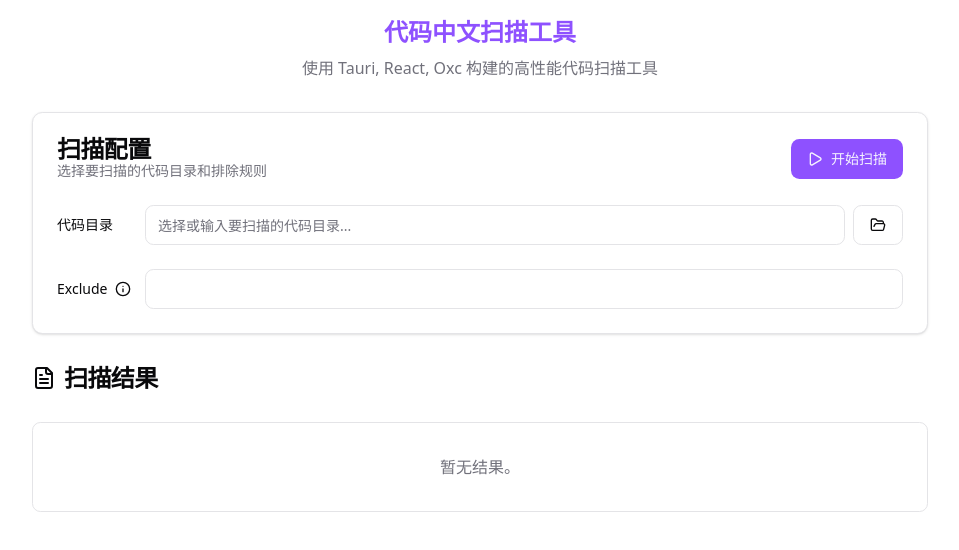
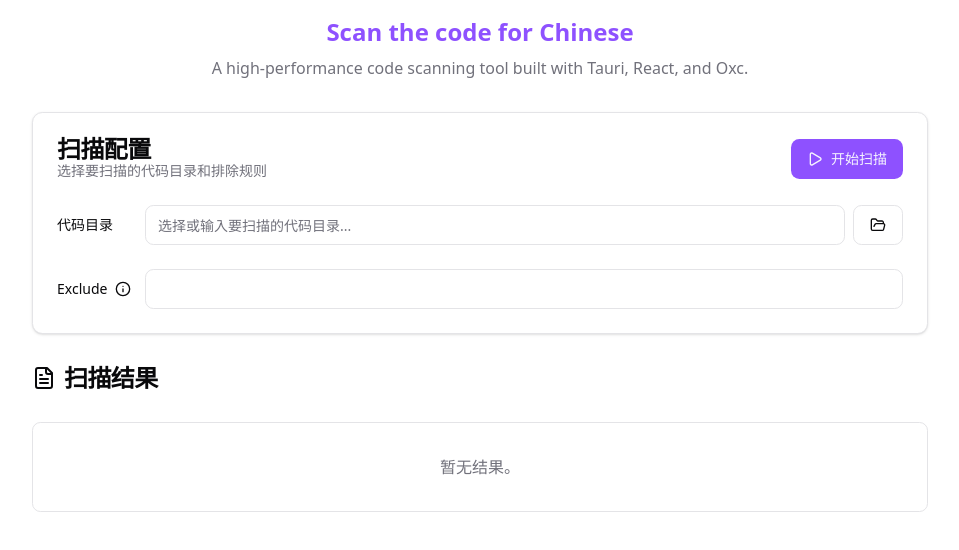
Before and after one commit to sunven/scan-the-code-for-chinese, a React (Vite) app: page / in a window 1280 px wide. Shown: the top 550 px of the page, without its empty margins (160-1119 px from the left). Built offline with nearby package versions, Linux system fonts and the light colour scheme.

Commit message:
feat: 更新项目名称和界面文本为英文，提升可读性

```diff
--- a/package.json
+++ b/package.json
@@ -1,5 +1,5 @@
 {
-  "name": "chinese-scanner",
+  "name": "scan-the-code-for-chinese",
   "private": true,
   "version": "0.0.0",
   "type": "module",
--- a/src/App.tsx
+++ b/src/App.tsx
@@ -97,8 +97,10 @@ function App() {
     <div className="min-h-screen flex flex-col items-center p-4">
       <div className="w-full max-w-4xl space-y-8">
         <header className="text-center">
-          <h4 className="text-2xl font-bold text-primary mb-2">代码中文扫描工具</h4>
-          <p className="text-muted-foreground">使用 Tauri, React, Oxc 构建的高性能代码扫描工具</p>
+          <h4 className="text-2xl font-bold text-primary mb-2">Scan the code for Chinese</h4>
+          <p className="text-muted-foreground">
+            A high-performance code scanning tool built with Tauri, React, and Oxc.
+          </p>
         </header>
 
         <Card>
```
